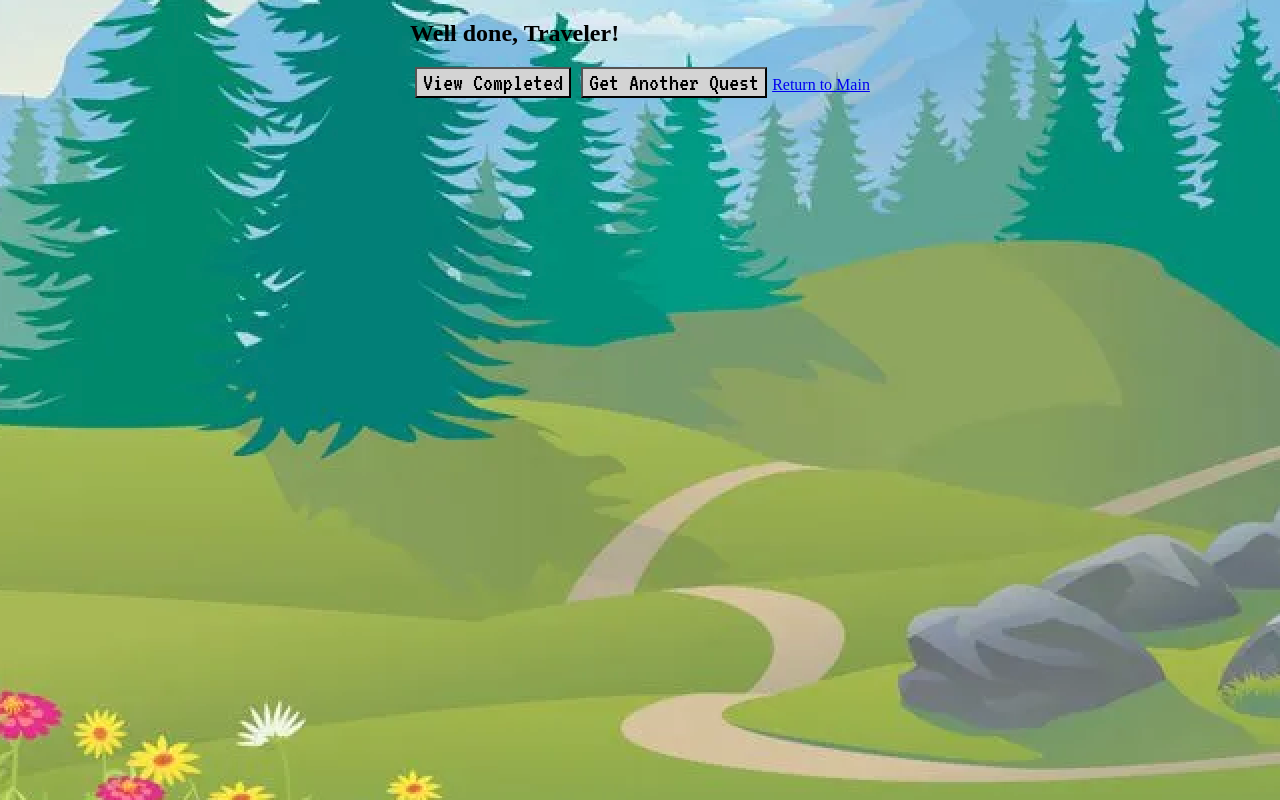
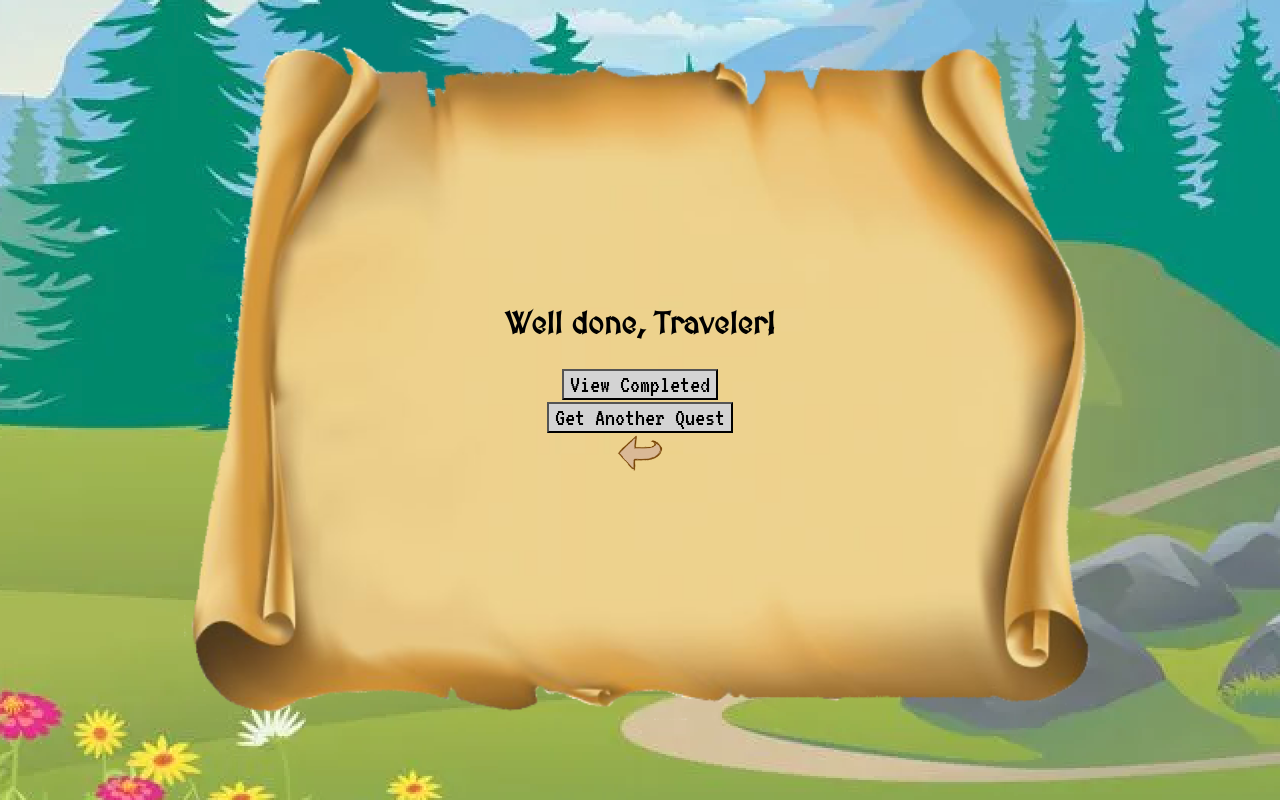
Before and after one commit to scottdgaines/sidequest, a React (Create React App) app: page /quest-complete in a window 1280 px wide. Built offline with nearby package versions, Linux system fonts and the light colour scheme; no server answers.

Commit message:
Add styling to questView page, and back arrow button

```diff
--- a/public/index.html
+++ b/public/index.html
@@ -14,6 +14,7 @@
     <link rel="preconnect" href="https://fonts.gstatic.com" crossorigin>
     <link href="https://fonts.googleapis.com/css2?family=MedievalSharp&display=swap" rel="stylesheet">
     <link href="https://fonts.googleapis.com/css2?family=VT323&display=swap" rel="stylesheet">
+    <link href="https://fonts.googleapis.com/css2?family=Cardo&display=swap" rel="stylesheet">
     <!--
       manifest.json provides metadata used when your web app is installed on a
       user's mobile device or desktop. See https://developers.google.com/web/fundamentals/web-app-manifest/
--- a/src/App.css
+++ b/src/App.css
@@ -1,5 +1,6 @@
 button {
   background-color: lightgrey;
+  cursor: pointer;
   font-family: 'VT323', monospace;
   font-size: 25px;
   margin: 0px 5px;
--- a/src/Components/Completed/Completed.js
+++ b/src/Components/Completed/Completed.js
@@ -2,6 +2,7 @@ import React from 'react'
 import { NavLink } from 'react-router-dom';
 import PropTypes from 'prop-types'
 import './Completed.css'
+import backArrow from '../../assets/back-arrow.png'
 
 const Completed = ({ completedQuests }) => {
     const completedQuest = completedQuests.map(quest => {
@@ -17,7 +18,7 @@ const Completed = ({ completedQuests }) => {
             <div>
                 <h3>Your completed Quests</h3>
                 {completedQuest}
-                <NavLink to="/">Return to Main</NavLink>
+                <NavLink to="/"><img src={backArrow} alt="Return to Main" className="back-arrow" /></NavLink>
             </div>
         </section>
     )
--- a/src/Components/QuestView/QuestView.css
+++ b/src/Components/QuestView/QuestView.css
@@ -0,0 +1,38 @@
+.back-arrow {
+    width: 50px;
+}
+
+.link {
+    font-family: 'Cardo', serif;
+}
+
+.quest-button {
+    margin-top: 2px;
+}
+
+.quest-text {
+    font-family: 'MedievalSharp', cursive;
+    font-size: 30px;
+    text-align: center;
+    width: 50%;
+}
+
+.quest-name-container {
+    display: flex;
+    flex-direction: column;
+    align-items: center;
+}
+
+.quest-scroll {
+    align-items: center;
+    background-image: url('../../assets/quest-banner.png');
+    background-position: center;
+    background-repeat: no-repeat;
+    background-size: contain;
+    display: flex;
+    flex-direction: column;
+    justify-content: center;
+    margin-top: 40px;
+    height: 85vh;
+    width: 85vw;
+}
--- a/src/Components/QuestView/QuestView.js
+++ b/src/Components/QuestView/QuestView.js
@@ -2,32 +2,33 @@ import React from 'react'
 import { Link, NavLink } from 'react-router-dom'
 import PropTypes from 'prop-types'
 import './QuestView.css'
+import backArrow from '../../assets/back-arrow.png'
 
 const QuestView = ({ currentQuest,  markCompleted, getData, completed, error }) => {
-    const optionalLink = !completed && currentQuest.link && !error ? <p>Not sure where to start? Check out <a href={`${currentQuest.link}`} target="_blank">this link</a></p> : null
-    const header = !completed ? <div><h2>{currentQuest.activity}</h2>{optionalLink}</div> : <h2>Well done, Traveler!</h2>
+    const optionalLink = !completed && currentQuest.link && !error ? <p className="link">Not sure where to start? Check out <a href={`${currentQuest.link}`} target="_blank">this link</a></p> : null
+    const header = !completed ? <div className="quest-name-container"><h2 className="quest-text">{currentQuest.activity}</h2>{optionalLink}</div> : <h2 className="quest-text">Well done, Traveler!</h2>
     const dynamicButton = !completed && !error ?
         <Link to="quest-complete">
-            <button onClick={() => {
-                markCompleted(currentQuest)
-                getData()}}>Mark as Complete</button>
+            <button
+                onClick={() => {
+                    markCompleted(currentQuest)
+                    getData()}}
+                className="quest-button">Mark as Complete</button>
         </Link> :
         <Link to="view-all-completed">
-            <button>View Completed</button>
+            <button className="quest-button">View Completed</button>
         </Link>
     const errorMessage = error ? <p>Another quest cannot be granted at this time. Confound that dark lord!</p> : null
 
     return (
-        <section>
-            <div>
+        <section className="quest-scroll">
                 {errorMessage}
                 {header}
                 {dynamicButton}
                 <Link to="/new-quest">
-                    <button onClick={getData}>Get Another Quest</button>
+                    <button onClick={getData} className="quest-button">Get Another Quest</button>
                 </Link>
-                <NavLink to="/">Return to Main</NavLink>
-            </div>
+                <NavLink to="/"><img src={backArrow} alt="Return to Main" className="back-arrow" /></NavLink>
         </section>
     )
 }
```
Also changed, not shown: src/assets/back-arrow.png (added), src/assets/quest-banner.png (added).
